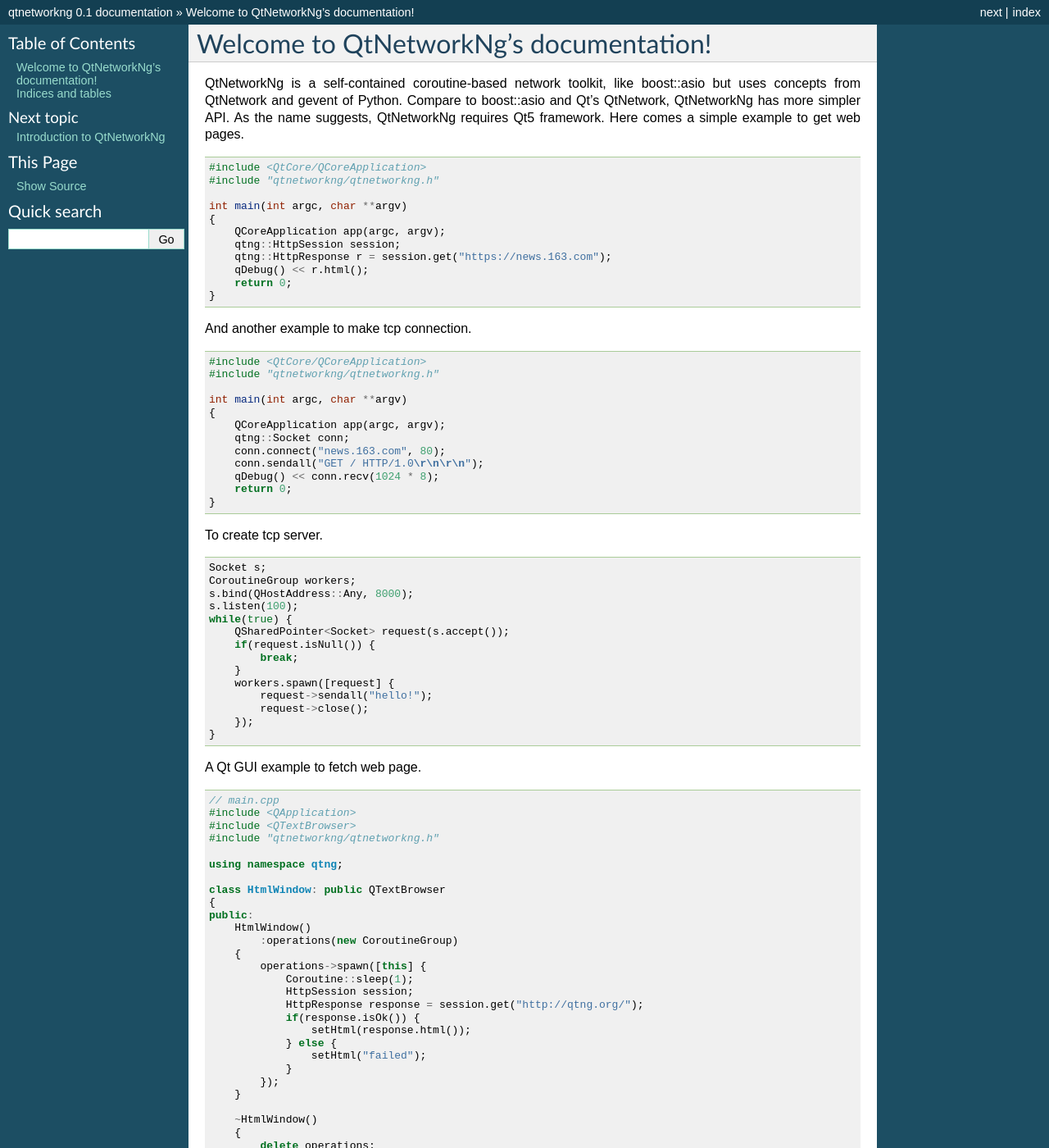
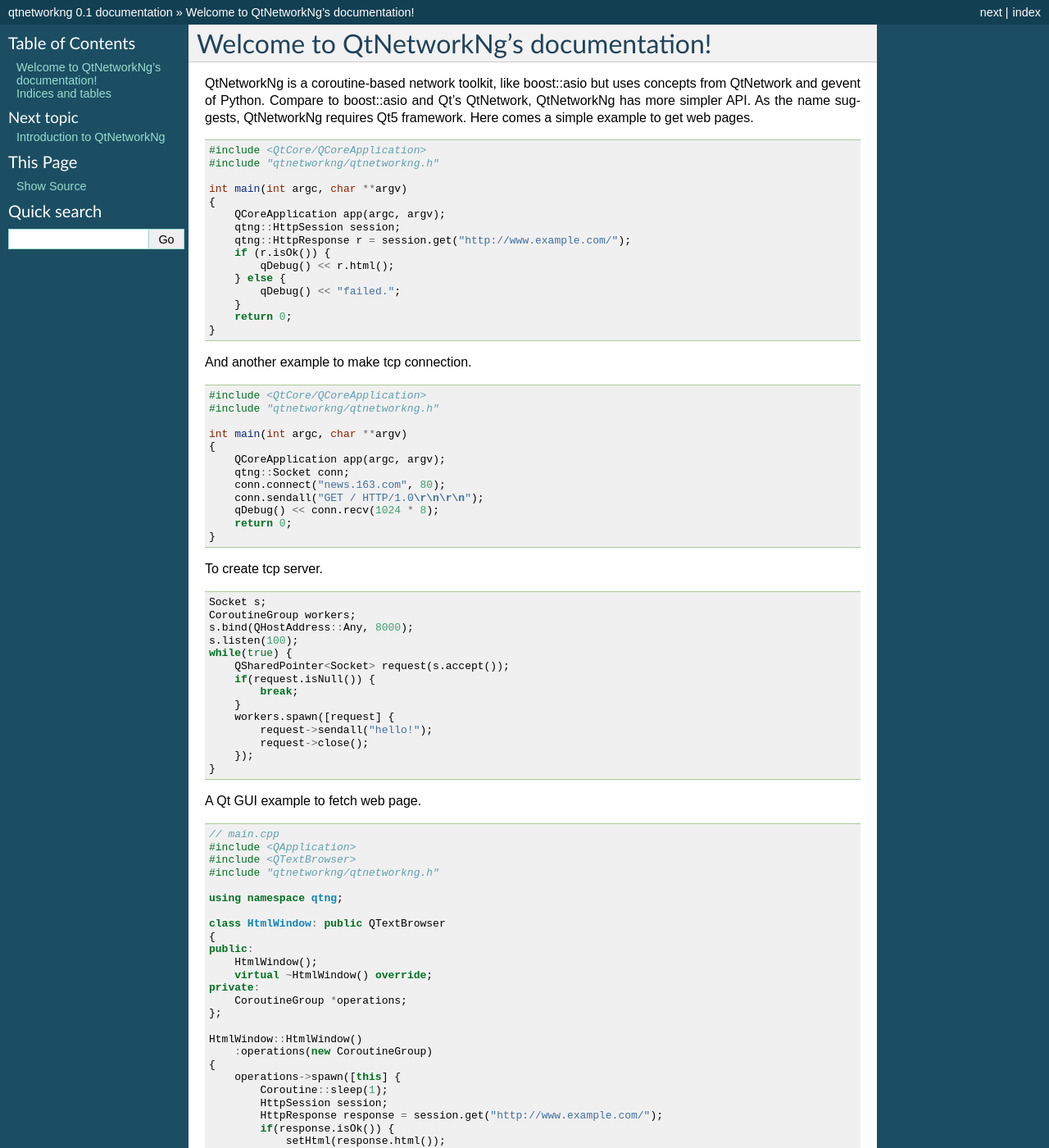
Before and after one commit to hgoldfish/qtnetworkng, a Sphinx documentation site: the page built from docs/index.rst, in a window 1280 px wide and 1400 px high. Shown: the whole window at 82% size. Built offline with Sphinx 7.4.7, drawn with Linux system fonts in a browser that asks for light colours; some of the changed text lies outside the part shown.

```diff
--- a/docs/index.rst
+++ b/docs/index.rst
@@ -6,7 +6,7 @@
 Welcome to QtNetworkNg's documentation!
 =======================================
 
-QtNetworkNg is a self-contained coroutine-based network toolkit, like boost::asio but uses concepts from QtNetwork and gevent of Python. Compare to boost::asio and Qt's QtNetwork, QtNetworkNg has more simpler API. As the name suggests, QtNetworkNg requires Qt5 framework. Here comes a simple example to get web pages.
+QtNetworkNg is a coroutine-based network toolkit, like boost::asio but uses concepts from QtNetwork and gevent of Python. Compare to boost::asio and Qt's QtNetwork, QtNetworkNg has more simpler API. As the name suggests, QtNetworkNg requires Qt5 framework. Here comes a simple example to get web pages.
 
 .. code-block:: c++
 
@@ -17,8 +17,12 @@
     {
         QCoreApplication app(argc, argv);
         qtng::HttpSession session;
-        qtng::HttpResponse r = session.get("https://news.163.com");
-        qDebug() << r.html();
+        qtng::HttpResponse r = session.get("http://www.example.com/");
+        if (r.isOk()) {
+            qDebug() << r.html();
+        } else {
+            qDebug() << "failed.";
+        }
         return 0;
     }
 
@@ -73,28 +77,31 @@
     class HtmlWindow: public QTextBrowser
     {
     public:
-        HtmlWindow()
-            :operations(new CoroutineGroup)
-        {
-            operations->spawn([this] {
-                Coroutine::sleep(1);
-                HttpSession session;
-                HttpResponse response = session.get("http://qtng.org/");
-                if(response.isOk()) {
-                    setHtml(response.html());
-                } else {
-                    setHtml("failed");
-                }
-            });
-        }
-
-        ~HtmlWindow()
-        {
-            delete operations;
-        }
+        HtmlWindow();
+        virtual ~HtmlWindow() override;
     private:
         CoroutineGroup *operations;
     };
+
+    HtmlWindow::HtmlWindow()
+        :operations(new CoroutineGroup)
+    {
+        operations->spawn([this] {
+            Coroutine::sleep(1);
+            HttpSession session;
+            HttpResponse response = session.get("http://www.example.com/");
+            if(response.isOk()) {
+                setHtml(response.html());
+            } else {
+                setHtml("failed");
+            }
+        });
+    }
+
+    HtmlWindow::~HtmlWindow()
+    {
+        delete operations;
+    }
 
     int main(int argc, char **argv)
     {
--- a/docs/intro.rst
+++ b/docs/intro.rst
@@ -180,7 +180,7 @@
 The ``CoroutineExit`` exception is handled by QtNetworkNg silently.
 
 
-Special Considers for Qt GUI Application
+Special Considerations for Qt GUI Application
 ----------------------------------------
 
 A Qt GUI Application typically use Qt eventloop.
```
Also changed, not shown: other parts of docs/index.rst (+3 -3 lines), 7 other files.
